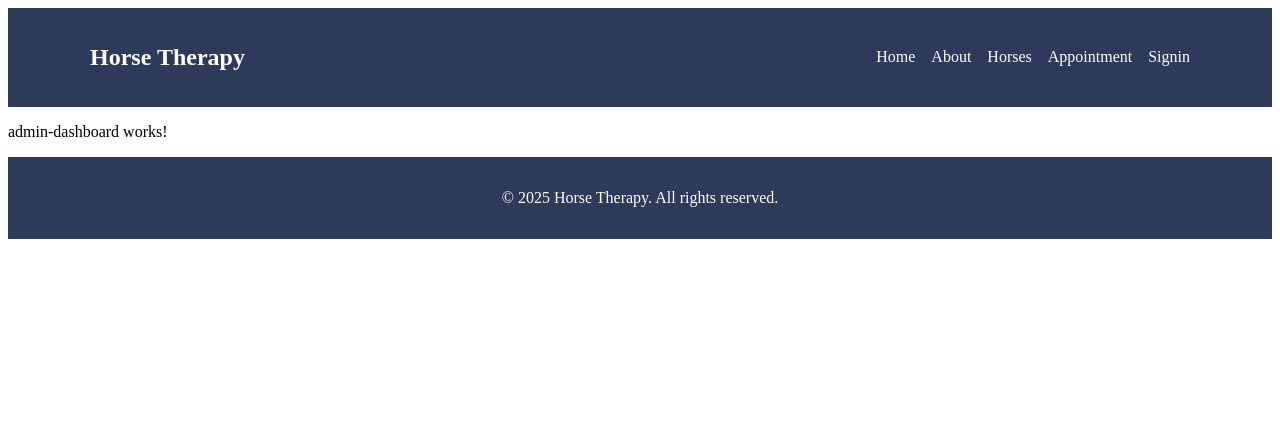
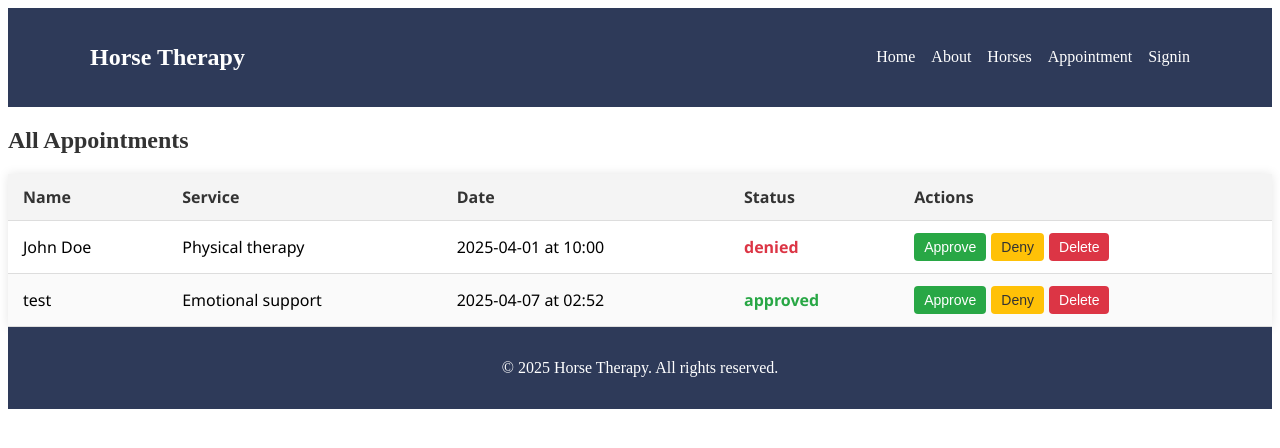
Before and after one commit to OMcCall97/HorseBreed, an Angular app: page /dashboard in a window 1280 px wide. Shown: the top 448 px of the page. Built offline with nearby package versions, Linux system fonts and the light colour scheme; data requests are answered from the project's data file.

Commit message:
working on admin dashboard

```diff
--- a/db.json
+++ b/db.json
@@ -94,24 +94,23 @@
       "date": "2025-04-01",
       "time": "10:00",
       "message": "Initial consultation for physical therapy",
-      "status": "pending",
+      "status": "denied",
       "horseId": 1,
       "createdAt": "2025-03-25T14:30:00"
     },
     {
       "name": "test",
       "email": "test@test.com",
-      "phone": "+250782245728",
-      "service": "",
-      "date": "2025-04-16",
-      "time": "17:49",
-      "message": "hello",
-      "status": "pending",
-      "horseId": null,
-      "createdAt": "2025-04-08T12:49:06.854Z",
+      "phone": "0782245728",
+      "service": "Emotional support",
+      "date": "2025-04-07",
+      "time": "02:52",
+      "message": "dddddd",
+      "status": "approved",
+      "horseId": "2",
+      "createdAt": "2025-04-11T10:50:24.827Z",
       "id": 2
     }
-
   ],
   "services": [
     {
--- a/src/app/components/admin-dashboard/admin-dashboard.component.css
+++ b/src/app/components/admin-dashboard/admin-dashboard.component.css
@@ -0,0 +1,70 @@
+.dashboard-title {
+    font-size: 24px;
+    margin-bottom: 20px;
+    color: #333;
+  }
+
+  .styled-table {
+    width: 100%;
+    border-collapse: collapse;
+    font-family: 'Segoe UI', sans-serif;
+    box-shadow: 0 0 10px rgba(0, 0, 0, 0.1);
+  }
+
+  .styled-table th,
+  .styled-table td {
+    padding: 12px 15px;
+    text-align: left;
+    border-bottom: 1px solid #ddd;
+  }
+
+  .styled-table thead {
+    background-color: #f4f4f4;
+    color: #333;
+  }
+
+  .styled-table tbody tr:nth-child(even) {
+    background-color: #fafafa;
+  }
+
+  .styled-table tbody tr:hover {
+    background-color: #f1f1f1;
+  }
+
+  .btn {
+    padding: 6px 10px;
+    margin-right: 5px;
+    border: none;
+    border-radius: 4px;
+    font-size: 14px;
+    cursor: pointer;
+    color: #fff;
+  }
+
+  .btn-approve {
+    background-color: #28a745;
+  }
+
+  .btn-deny {
+    background-color: #ffc107;
+    color: #333;
+  }
+
+  .btn-delete {
+    background-color: #dc3545;
+  }
+
+  .status-approved {
+    color: #28a745;
+    font-weight: bold;
+  }
+
+  .status-denied {
+    color: #dc3545;
+    font-weight: bold;
+  }
+
+  .status-pending {
+    color: #ffc107;
+    font-weight: bold;
+  }
--- a/src/app/components/admin-dashboard/admin-dashboard.component.html
+++ b/src/app/components/admin-dashboard/admin-dashboard.component.html
@@ -1 +1,34 @@
-<p>admin-dashboard works!</p>
+<h2 class="dashboard-title">All Appointments</h2>
+
+<table class="styled-table">
+  <thead>
+    <tr>
+      <th>Name</th>
+      <th>Service</th>
+      <th>Date</th>
+      <th>Status</th>
+      <th>Actions</th>
+    </tr>
+  </thead>
+  <tbody>
+    <tr *ngFor="let appointment of appointments">
+      <td>{{ appointment.name }}</td>
+      <td>{{ appointment.service || 'N/A' }}</td>
+      <td>{{ appointment.date }} at {{ appointment.time }}</td>
+      <td>
+        <span [ngClass]="{
+          'status-pending': appointment.status === 'pending',
+          'status-approved': appointment.status === 'approved',
+          'status-denied': appointment.status === 'denied'
+        }">
+          {{ appointment.status }}
+        </span>
+      </td>
+      <td>
+        <button class="btn btn-approve" (click)="approve(appointment.id)">Approve</button>
+        <button class="btn btn-deny" (click)="deny(appointment.id)">Deny</button>
+        <button class="btn btn-delete" (click)="delete(appointment.id)">Delete</button>
+      </td>
+    </tr>
+  </tbody>
+</table>
--- a/src/app/components/admin-dashboard/admin-dashboard.component.ts
+++ b/src/app/components/admin-dashboard/admin-dashboard.component.ts
@@ -1,12 +1,48 @@
-import { Component } from '@angular/core';
+import { Component, inject } from '@angular/core';
+import { CommonModule } from '@angular/common'; // <-- THIS IS THE FIX
+import { AppointmentService } from '../../services/appointment.service';
+import { HttpClientModule } from '@angular/common/http';
 
 @Component({
   selector: 'app-admin-dashboard',
   standalone: true,
-  imports: [],
+  imports: [CommonModule,HttpClientModule], // <-- MAKE SURE THIS IS INCLUDED
   templateUrl: './admin-dashboard.component.html',
-  styleUrl: './admin-dashboard.component.css'
+  styleUrls: ['./admin-dashboard.component.css']
 })
 export class AdminDashboardComponent {
+  appointmentService = inject(AppointmentService);
+  appointments: any[] = [];
 
+  constructor() {
+    this.loadAppointments();
+  }
+
+  loadAppointments() {
+    this.appointmentService.getAppointments().subscribe({
+      next: (data) => {
+        this.appointments = data;
+        console.log('Loaded appointments:', this.appointments);
+      },
+      error: (err) => console.error('Error loading appointments', err)
+    });
+  }
+
+  approve(id: number) {
+    this.appointmentService.updateAppointmentStatus(id, 'approved').subscribe(() => {
+      this.loadAppointments();
+    });
+  }
+
+  deny(id: number) {
+    this.appointmentService.updateAppointmentStatus(id, 'denied').subscribe(() => {
+      this.loadAppointments();
+    });
+  }
+
+  delete(id: number) {
+    this.appointmentService.deleteAppointment(id).subscribe(() => {
+      this.loadAppointments();
+    });
+  }
 }
--- a/src/app/services/appointment.service.ts
+++ b/src/app/services/appointment.service.ts
@@ -3,7 +3,7 @@ import { HttpClient } from '@angular/common/http';
 import { Observable } from 'rxjs';
 
 @Injectable({
-  providedIn: 'root'
+  providedIn: 'root',
 })
 export class AppointmentService {
   private apiUrl = 'http://localhost:3000/appointments';
@@ -17,4 +17,11 @@ export class AppointmentService {
   createAppointment(appointment: any): Observable<any> {
     return this.http.post(this.apiUrl, appointment);
   }
+  updateAppointmentStatus(id: number, status: string): Observable<any> {
+    return this.http.patch(`${this.apiUrl}/${id}`, { status });
+  }
+
+  deleteAppointment(id: number): Observable<any> {
+    return this.http.delete(`${this.apiUrl}/${id}`);
+  }
 }
```
